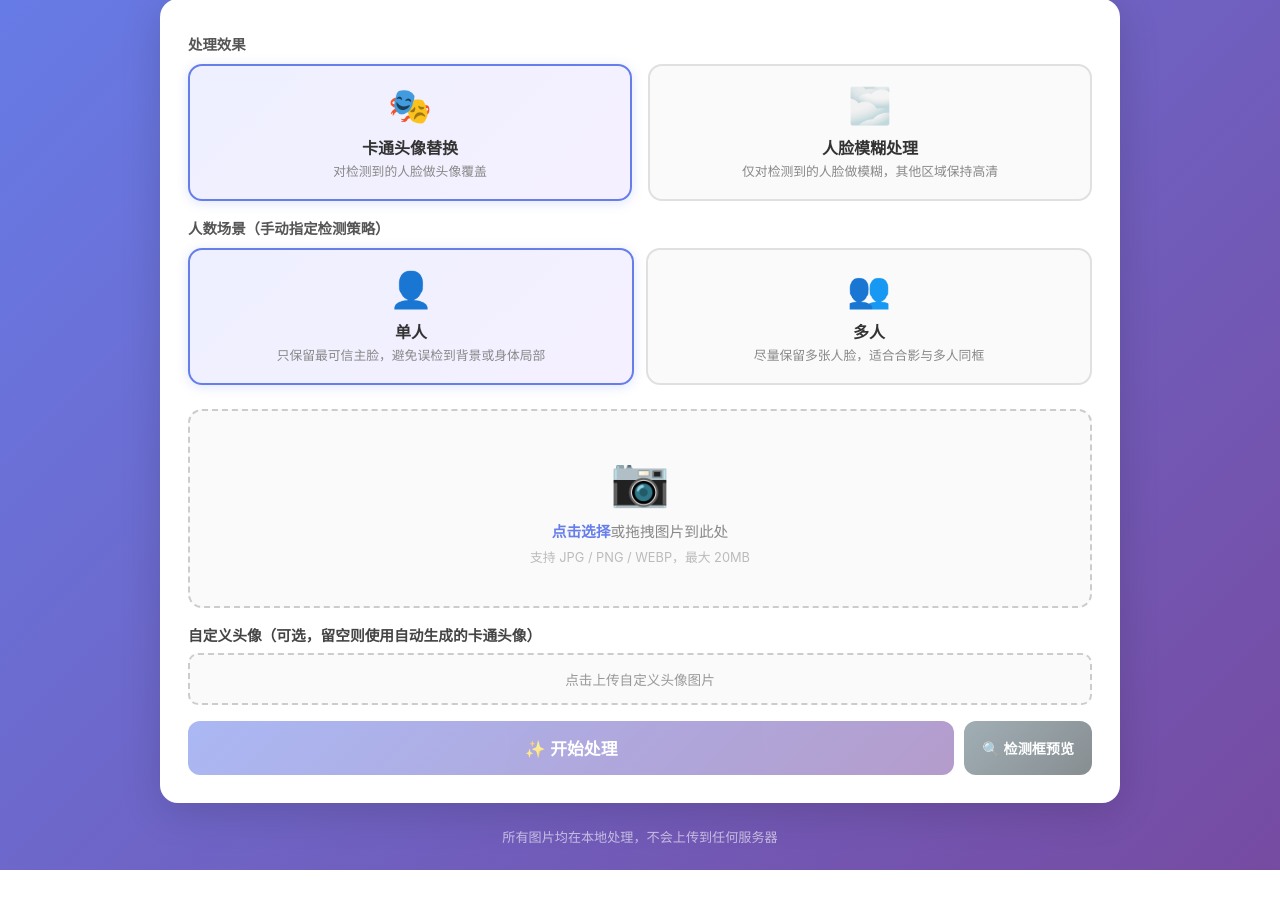
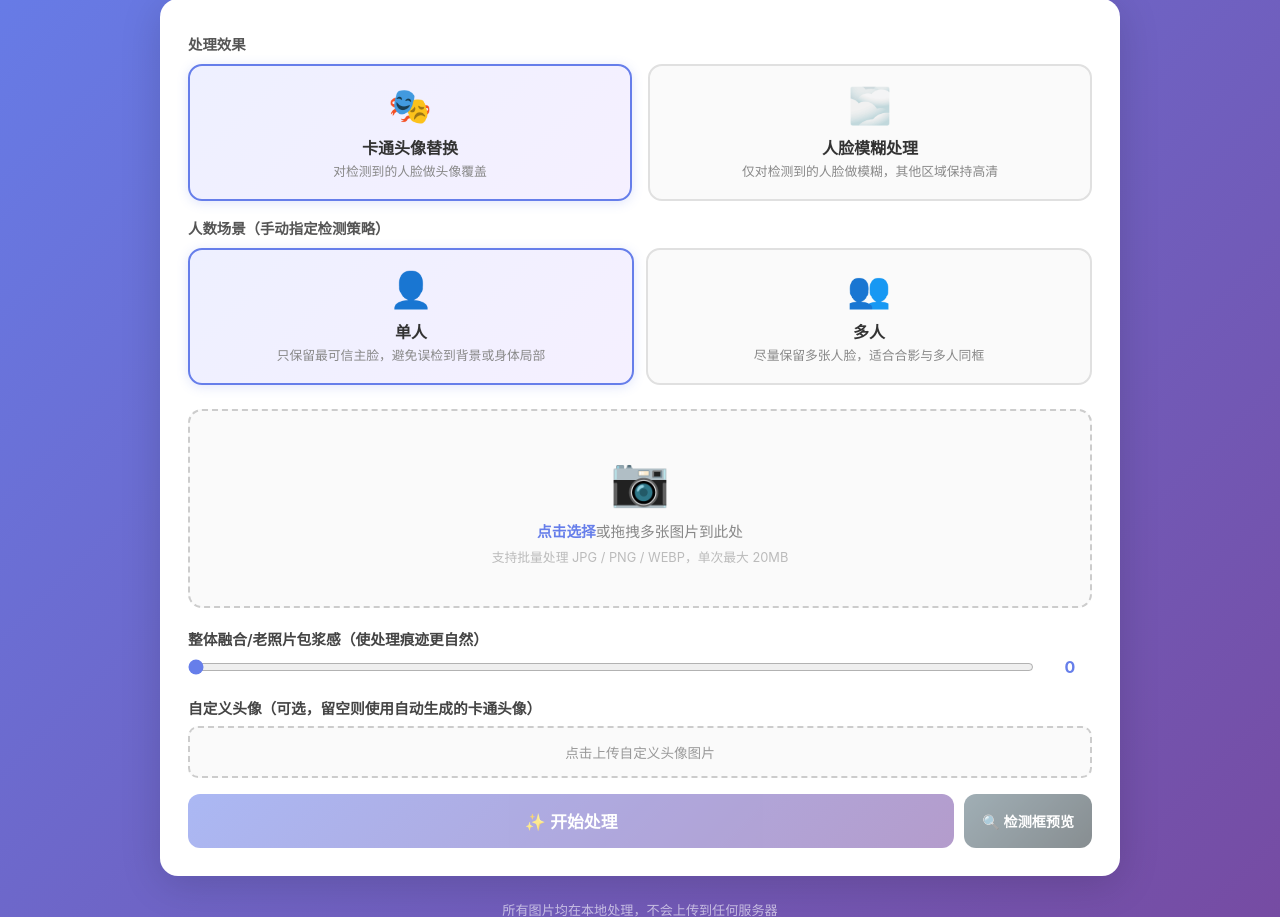
Before and after one commit to haoabcde/photo-privacy, a Flask app: page / in a window 1280 px wide. Shown: the part 133-1050 px from the top of the page. Before the commit the page ends 1003 px from the top, so only its background shows below. Run offline with Flask 3, Linux system fonts and the light colour scheme; parts of the project's set-up code (start-up, migrations or seed data) failed here and were passed over.

Commit message:
feat: 前端新增整体融合滑动条，并在请求时传递参数给后端

```diff
--- a/templates/index.html
+++ b/templates/index.html
@@ -248,8 +248,8 @@
     <div class="upload-area" id="dropZone">
       <input type="file" id="imageInput" accept="image/*" multiple onchange="onFileSelect(this)" />
       <div class="upload-icon">📷</div>
-      <p><strong>点击选择</strong>或拖拽图片到此处</p>
-      <p style="margin-top:6px; font-size:.8rem; color:#bbb">支持 JPG / PNG / WEBP，最大 20MB</p>
+      <p><strong>点击选择</strong>或拖拽多张图片到此处</p>
+      <p style="margin-top:6px; font-size:.8rem; color:#bbb">支持批量处理 JPG / PNG / WEBP，单次最大 20MB</p>
     </div>
     <div id="previewWrap">
       <img id="previewImg" src="" alt="预览" />
@@ -258,11 +258,21 @@
 
     <!-- 选项 -->
     <div class="options" id="blurOptions" style="display:none;">
-      <label>模糊强度</label>
+      <label>局部人脸模糊强度</label>
       <div class="slider-row">
         <input type="range" id="blurStrength" min="15" max="99" step="2" value="55"
                oninput="document.getElementById('blurVal').textContent=this.value" />
         <span class="slider-val" id="blurVal">55</span>
+      </div>
+    </div>
+
+    <!-- 全局画质融合选项（对所有模式和批量生效） -->
+    <div class="options">
+      <label>整体融合/老照片包浆感（使处理痕迹更自然）</label>
+      <div class="slider-row">
+        <input type="range" id="globalBlurStrength" min="0" max="100" step="1" value="0"
+               oninput="document.getElementById('globalBlurVal').textContent=this.value" />
+        <span class="slider-val" id="globalBlurVal">0</span>
       </div>
     </div>
 
@@ -465,6 +475,7 @@ async function processImage() {
   formData.append('mode', currentMode);
   formData.append('detect_mode', currentDetectMode);
   formData.append('blur_strength', document.getElementById('blurStrength').value);
+  formData.append('global_blur_strength', document.getElementById('globalBlurStrength').value);
 
   const avatarFile = document.getElementById('avatarInput').files[0];
   if (avatarFile) formData.append('avatar', avatarFile);
```
